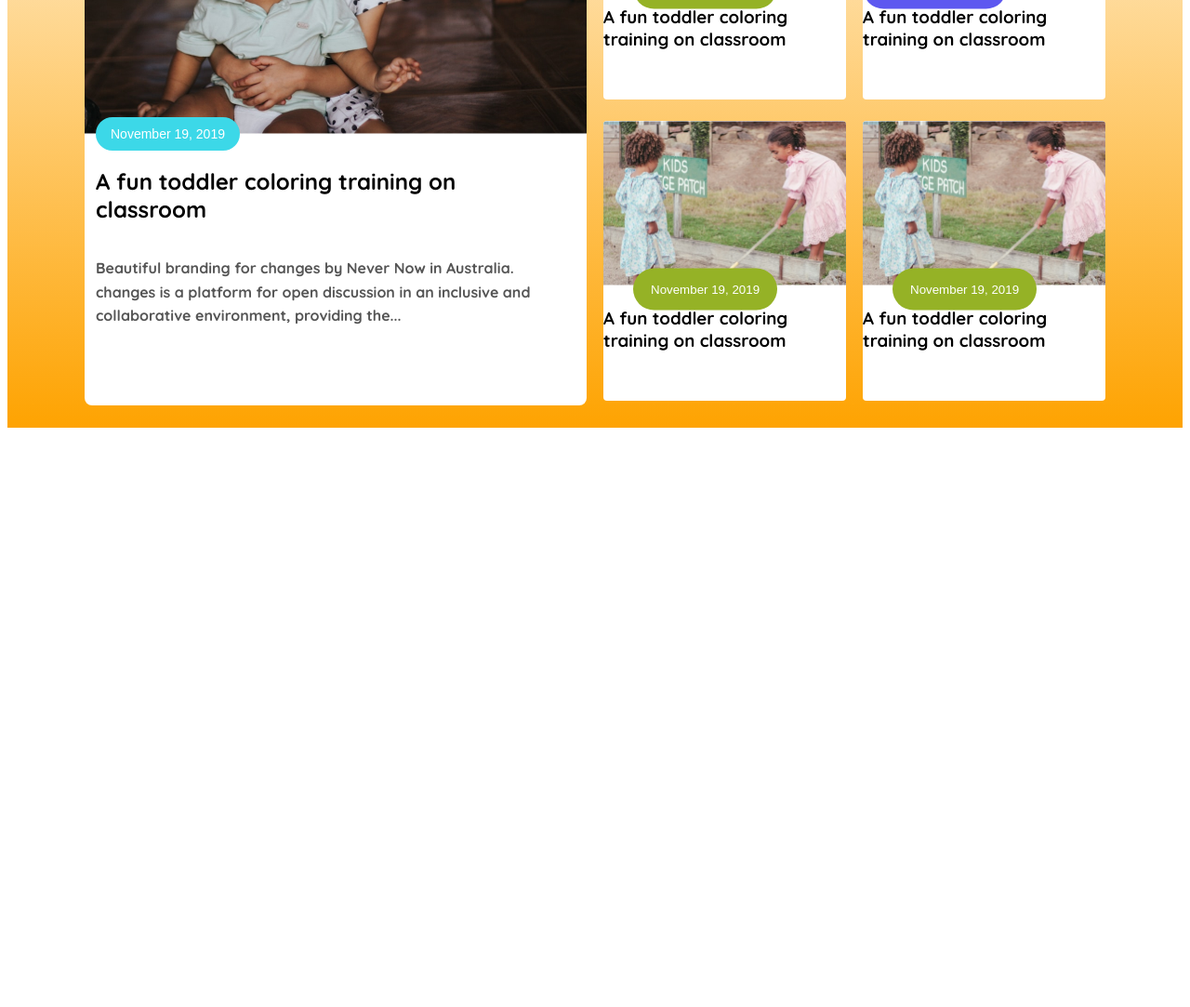
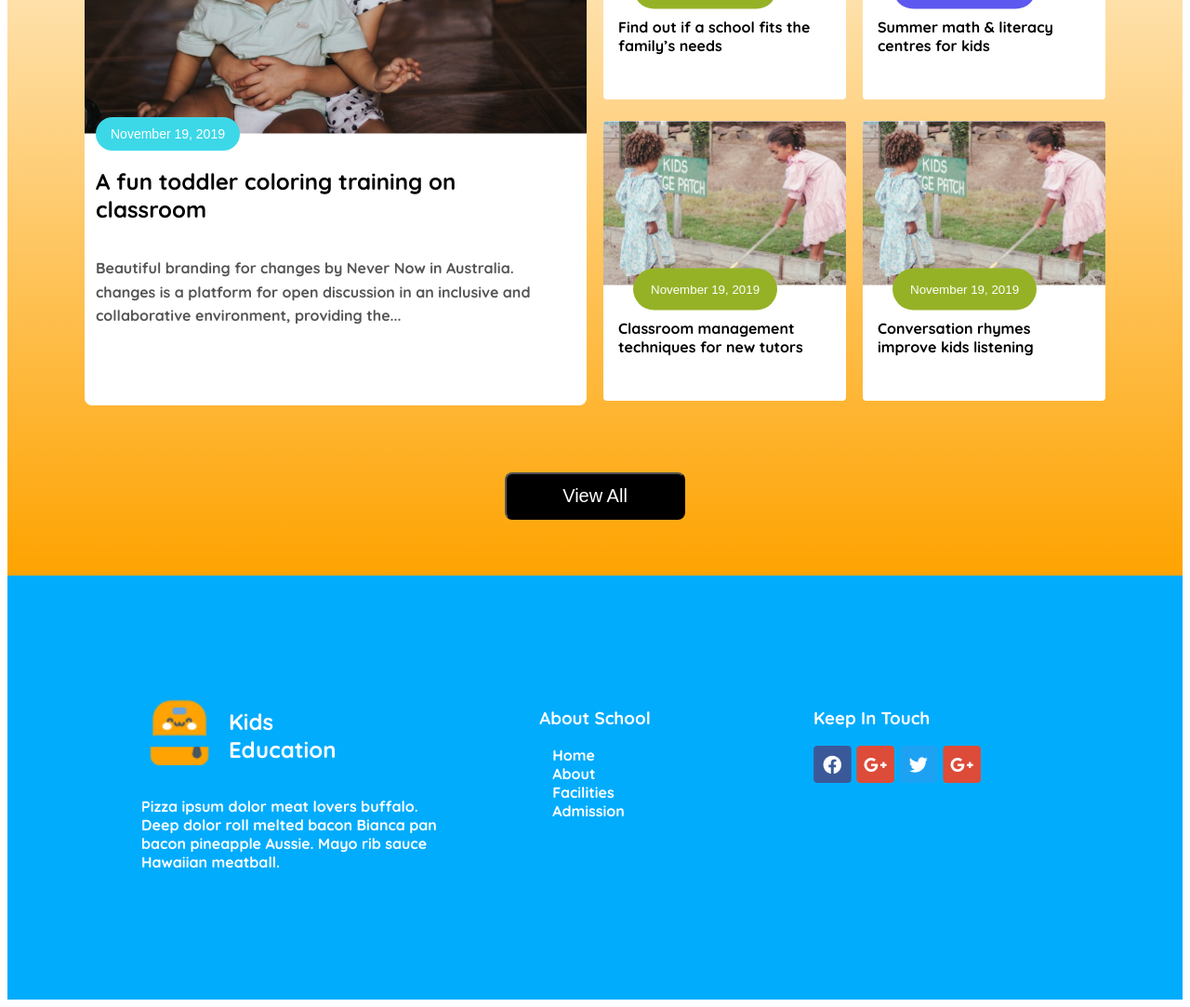
Before and after one commit to mdasifalijihat/assessment-02, a plain HTML site: page index.html in a window 1280 px wide. Shown: the part 1896-2979 px from the top of the page at 93% size. Before the commit the page ends 2364 px from the top, so only its background shows below. Drawn offline with Linux system fonts and the light colour scheme.

Commit message:
footer section design

```diff
--- a/index.html
+++ b/index.html
@@ -117,14 +117,15 @@
 
       <!-- Our Stories  -->
       <section class="out-section">
-        <h3 class="ouer-title"> Our Stories </h3>
+        <h3 class="ouer-title">Our Stories</h3>
         <div class="our-card">
           <!-- first card  -->
           <div class="our-card1">
             <img class="our-card-img" src="assets/story-1.png" alt="" />
             <button class="card1-Btn">November 19, 2019</button>
             <h3 class="our-card1-title">
-              A fun toddler coloring training on <br> classroom
+              A fun toddler coloring training on <br />
+              classroom
             </h3>
             <p class="our-card1-description">
               Beautiful branding for changes by Never Now in Australia. changes
@@ -138,38 +139,73 @@
               <img class="card2-img1-img" src="assets/story-2.png" alt="" />
               <button class="card2-img1-Btn">November 19, 2019</button>
               <h3 class="card2-img1-title">
-                  A fun toddler coloring training on classroom
+                Find out if a school fits the family’s needs
               </h3>
-
             </div>
             <div class="card2-img1">
               <img class="card2-img1-img" src="assets/story-2.png" alt="" />
               <button class="card2-img1-Btn2">November 19, 2019</button>
               <h3 class="card2-img1-title">
-                  A fun toddler coloring training on classroom
+                Summer math & literacy centres for kids
               </h3>
-
             </div>
             <div class="card2-img1">
               <img class="card2-img1-img" src="assets/story-2.png" alt="" />
               <button class="card2-img1-Btn">November 19, 2019</button>
               <h3 class="card2-img1-title">
-                  A fun toddler coloring training on classroom
+                Classroom management techniques for new tutors
               </h3>
-
             </div>
             <div class="card2-img1">
               <img class="card2-img1-img" src="assets/story-2.png" alt="" />
               <button class="card2-img1-Btn">November 19, 2019</button>
               <h3 class="card2-img1-title">
-                  A fun toddler coloring training on classroom
+                Conversation rhymes improve kids listening
               </h3>
             </div>
           </div>
         </div>
+        <div class="view-all">
+          <button class="our-button">View All</button>
+        </div>
       </section>
     </main>
     <!-- footer -->
-    <footer></footer>
+    <footer>
+      <div class="footer-design">
+        <!-- logo div -->
+        <div>
+          <div  class="footer-logo">
+            <img class="footer-loogo" src="assets/logo.png" alt="" />
+            <h2 class="logo-tile">Kids <br> Education</h2>
+          </div>
+          <p class="logo-dis">
+            Pizza ipsum dolor meat lovers buffalo. Deep dolor roll melted bacon
+            Bianca pan bacon pineapple Aussie. Mayo rib sauce Hawaiian meatball.
+          </p>
+        </div>
+        <!-- nav div -->
+        <div>
+          <h3>About School</h3>
+          <ul class="footer-ul">
+            <li class="footer-li"><a class="footer-a" href="">Home</a></li>
+            <li class="footer-li"><a class="footer-a" href="">About</a></li>
+            <li class="footer-li"><a class="footer-a" href="">Facilities</a></li>
+            <li class="footer-li"><a class="footer-a" href="">Admission</a></li>
+          </ul>
+        </div>
+
+        <!-- icon div -->
+        <div>
+          <h3>Keep In Touch</h3>
+          <div>
+            <img src="assets/fb.png" alt="" />
+            <img src="assets/google+.png" alt="" />
+            <img src="assets/twitter.png" alt="" />
+            <img src="assets/google+.png" alt="" />
+          </div>
+        </div>
+      </div>
+    </footer>
   </body>
 </html>
--- a/style.css
+++ b/style.css
@@ -305,7 +305,7 @@ main {
 
 .our-card1-title {
   font-size: 20px;
-  margin: 36px 12px ;
+  margin: 36px 12px;
   font-weight: 700;
   font-size: 24px;
 }
@@ -350,12 +350,75 @@ main {
   border: none;
   padding: 15px 19px;
   border-radius: 47px;
+  margin-left: 32px;
   background-color: #5d58f0;
   color: white;
   position: absolute;
   transform: translateY(-50%);
 }
+.card2-img1-title {
+  font-size: 16px;
+  padding: 16px;
+}
+.view-all {
+  padding-bottom: 12px;
+}
 
+.our-button {
+  display: flex;
+  font-size: 20px;
+  margin: 48px auto;
+  padding: 12px 60px;
+  background-color: black;
+  color: white;
+  border-radius: 8px;
+}
+
+/* footer */
+footer {
+  max-width: 1440px;
+  margin: 0 auto;
+  background-color: #01acfd;
+}
+.footer-design {
+  display: grid;
+  grid-template-columns: repeat(3, 1fr);
+  justify-content: center;
+  justify-items: center;
+  padding: 122px 144px;
+  color: white;
+}
+.footer-logo{
+    display: flex;
+    justify-items: center;
+    gap: 12px;
+}
+.footer-loogo{
+    width: 82px;
+    height: 82px;
+}
+.logo-dis{
+    font-size: 16px;
+}
+.footer-ul{
+text-decoration: none;
+list-style: none;
+gap: 12px;
+color: white;
+
+}
+.footer-li{
+list-style: none;
+gap: 12px;
+}
+
+.footer-a{
+text-decoration: none;
+list-style: none;
+color: white;
+margin-left: -26px;
+
+}
 /* Mobile Responsive Styling */
 
 @media screen and (max-width: 576px) {
@@ -410,7 +473,7 @@ main {
     font-size: 32px;
     margin: 30px auto;
   }
-  .curriculum {
+  .curriculum{
     display: grid;
     grid-template-columns: repeat(1, 1fr);
     gap: 30px;
@@ -446,7 +509,19 @@ main {
   .our-card2 {
     display: grid;
     grid-template-columns: repeat(1, 1fr);
-    gap: 22px;
+    gap: 16px;
     margin: 0 auto;
   }
+
+  .card2-img1-Btn,
+  .card2-img1-Btn2 {
+    position: static;
+    transform: none;
+    margin: 8px 0;
+  }
+  .footer-design{
+    display: grid;
+    grid-template-columns: repeat(1, 1fr);
+    margin-top: 384px;
+  }
 }
```
Lines whose indentation alone changed are shown as unchanged.
